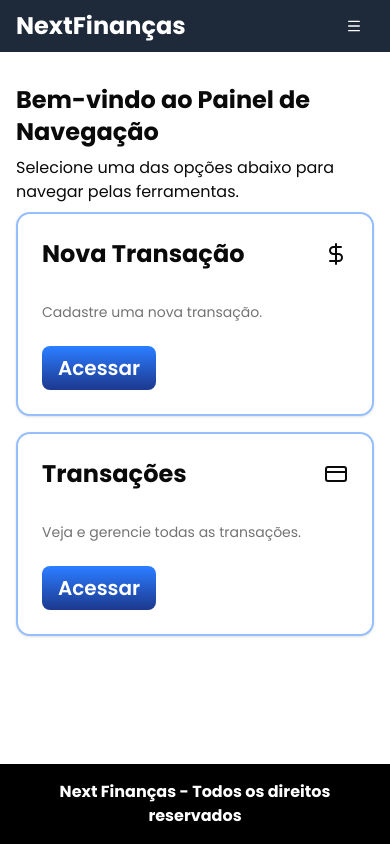
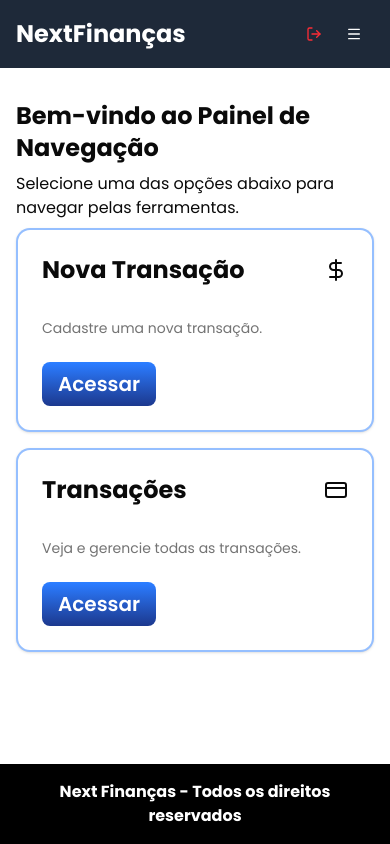
Before and after one commit to joseisaacpy/next-financas, a Next.js app: page /home in a window 390 px wide. Built offline with nearby package versions, Linux system fonts and the light colour scheme.

Commit message:
feat(header): criar button responsável por logout do user

```diff
--- a/components/Header.tsx
+++ b/components/Header.tsx
@@ -1,11 +1,11 @@
 "use client";
 import { useState } from "react";
 import { navItems } from "@/data/NavLinks";
-import { Menu, X } from "lucide-react";
+import { LogOut, Menu, X } from "lucide-react";
 import { Button } from "./ui/button";
 import Link from "next/link";
 import { usePathname } from "next/navigation";
-import { Close } from "@radix-ui/react-dialog";
+import logout from "@/lib/logout";
 
 export default function Header() {
   // pegar a rota atual
@@ -14,34 +14,23 @@ export default function Header() {
   const [menuMobile, setMenuMobile] = useState<boolean>(false);
   return (
     <header className="bg-gray-800">
-      <nav className="flex justify-between px-4 py-2 md:justify-around items-center">
+      <nav className="flex justify-between px-4 py-4 md:justify-around items-center">
         {/* logo */}
         <h1 className="text-2xl font-bold text-white">NextFinanças</h1>
-
-        {/* botão para abrir o menu */}
-        <Button
-          className="md:hidden"
-          variant={"ghost"}
-          onClick={() => setMenuMobile(!menuMobile)}
-        >
-          <Menu className="w-6 h-6 text-white" />
-        </Button>
-
         {/* menu mobile */}
         <ul
           className={`${
             menuMobile ? "flex" : "hidden"
-          } absolute top-0 left-0 w-full h-screen flex-col items-center justify-center gap-2 bg-gray-800 text-white`}
+          } absolute top-0 left-0 w-full h-screen flex-col items-center justify-center bg-gray-800 text-white`}
         >
-          {/* botão para abrir o menu */}
+          {/* botão para fechar o menu */}
           <Button
             className="md:hidden"
             variant={"ghost"}
             onClick={() => setMenuMobile(!menuMobile)}
           >
-            <Menu className="w-6 h-6 text-white" />
+            <X className="w-6 h-6 text-white" />
           </Button>
-
           {navItems.map((item) => (
             <li key={item.name}>
               <Link href={item.href}>
@@ -58,7 +47,6 @@ export default function Header() {
             </li>
           ))}
         </ul>
-
         {/* menu desktop */}
         <ul className="hidden md:flex">
           {navItems.map((item) => (
@@ -76,6 +64,25 @@ export default function Header() {
             </li>
           ))}
         </ul>
+        <div>
+          {/* botão de logout */}
+          <Button
+            className="rounded-full"
+            variant={"link"}
+            onClick={() => logout()}
+          >
+            <LogOut className="w-6 h-6 text-red-500" />
+          </Button>
+
+          {/* botão para abrir o menu */}
+          <Button
+            className="md:hidden"
+            variant={"ghost"}
+            onClick={() => setMenuMobile(!menuMobile)}
+          >
+            <Menu className="w-6 h-6 text-white" />
+          </Button>
+        </div>
       </nav>
     </header>
   );
```
